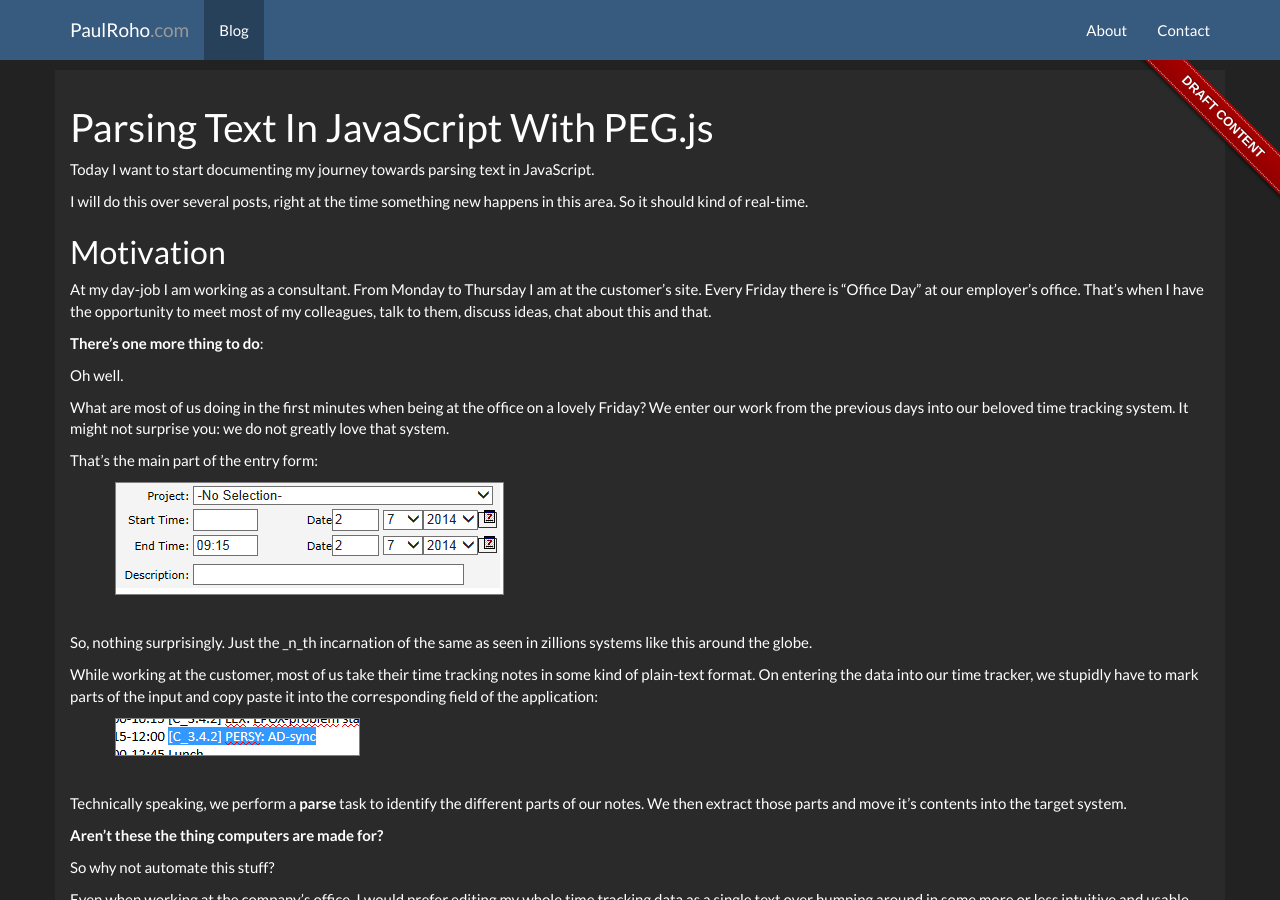
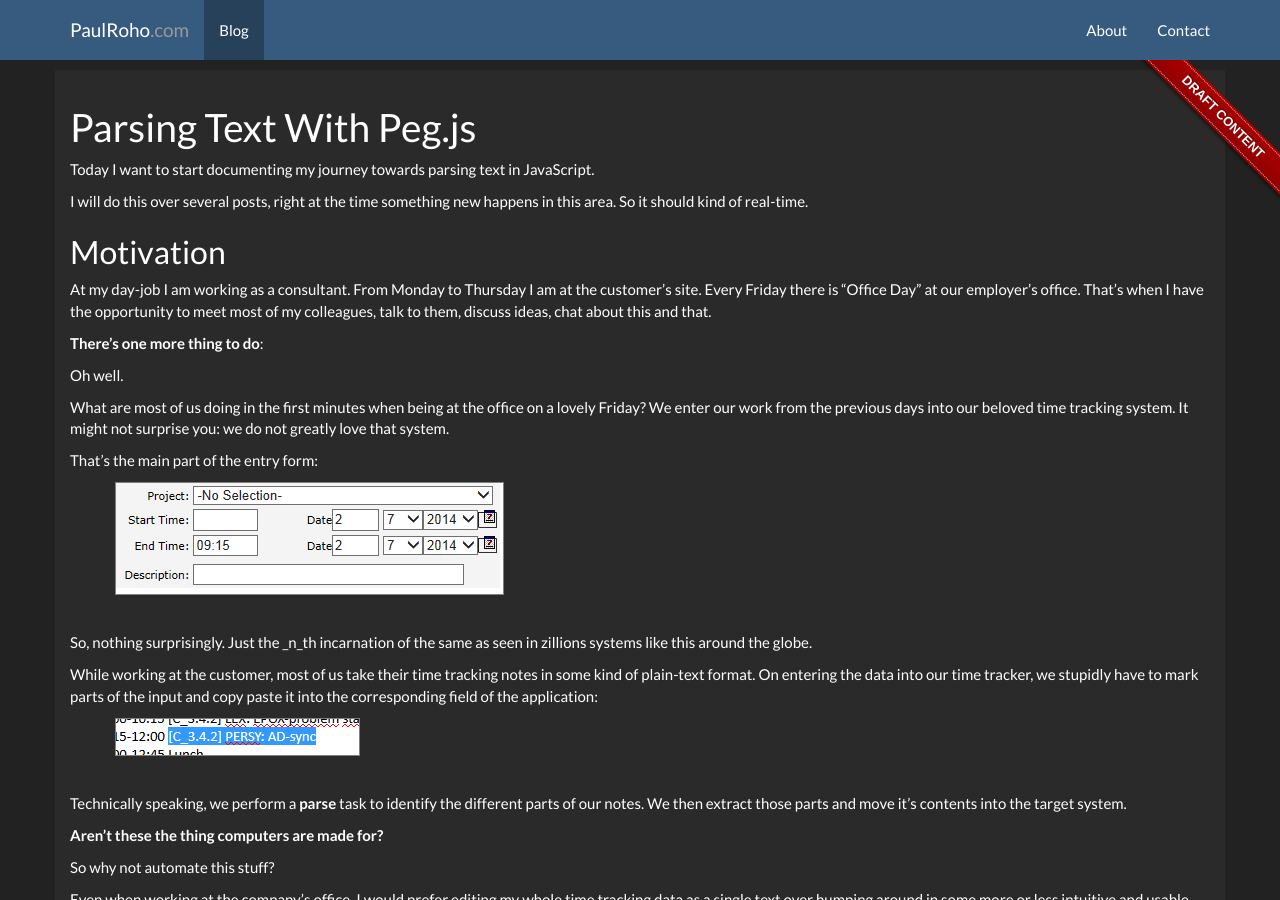
Before and after one commit to paulroho/paulroho.github.io, a Jekyll site: the page built from _posts/2014-07-02-Parsing-Text-In-JavaScript-With-PegJs.md, in a window 1280 px wide and 900 px high. Built offline with Jekyll 4.4.1, drawn with Linux system fonts in a browser that asks for light colours; nearby versions of some CDN libraries.

Commit message:
PegJs1: simplified title

```diff
--- a/_posts/2014-07-02-Parsing-Text-In-JavaScript-With-PegJs.md
+++ b/_posts/2014-07-02-Parsing-Text-In-JavaScript-With-PegJs.md
@@ -1,9 +1,9 @@
 ---
 layout: blogdraft
-title: Parsing Text In JavaScript With PEG.js
+title: Parsing Text With Peg.js
 ---
 
-# Parsing Text In JavaScript With PEG.js
+# Parsing Text With Peg.js
 
 Today I want to start documenting my journey towards parsing text in JavaScript.
 
```
